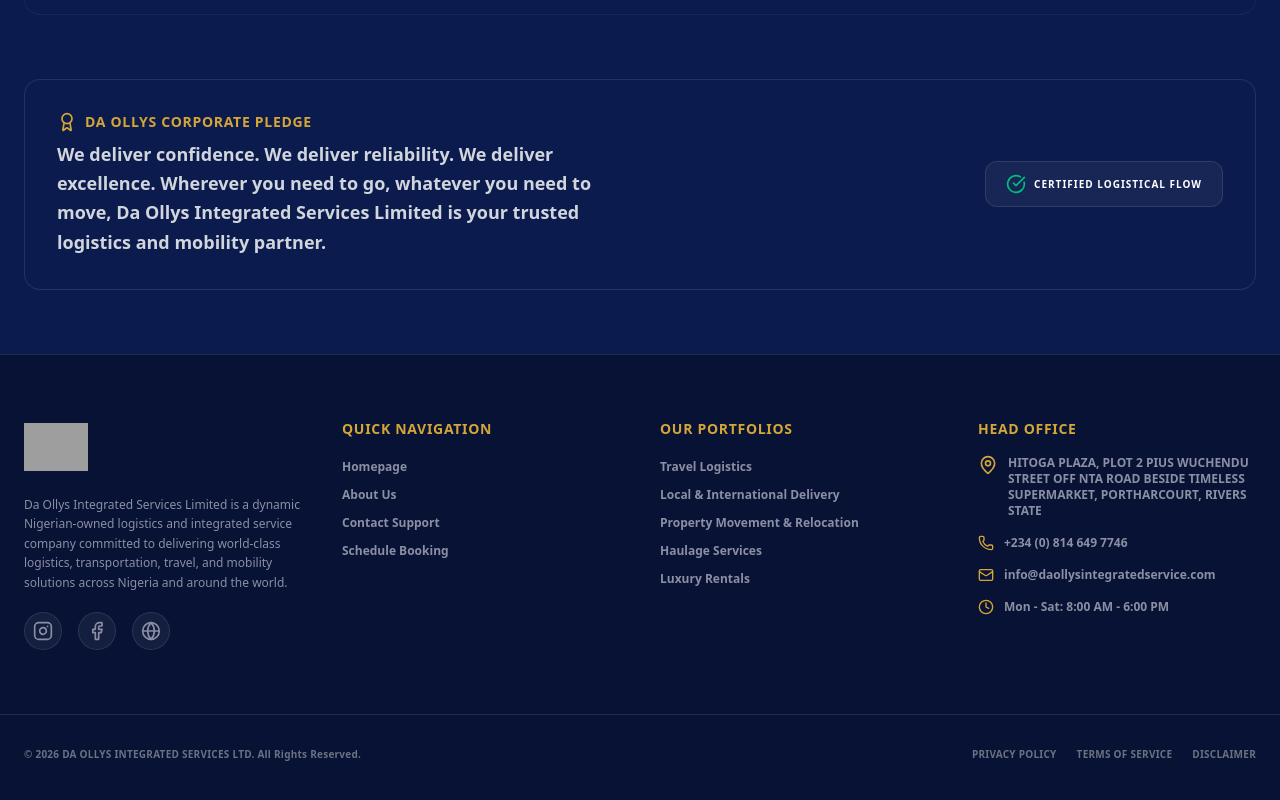
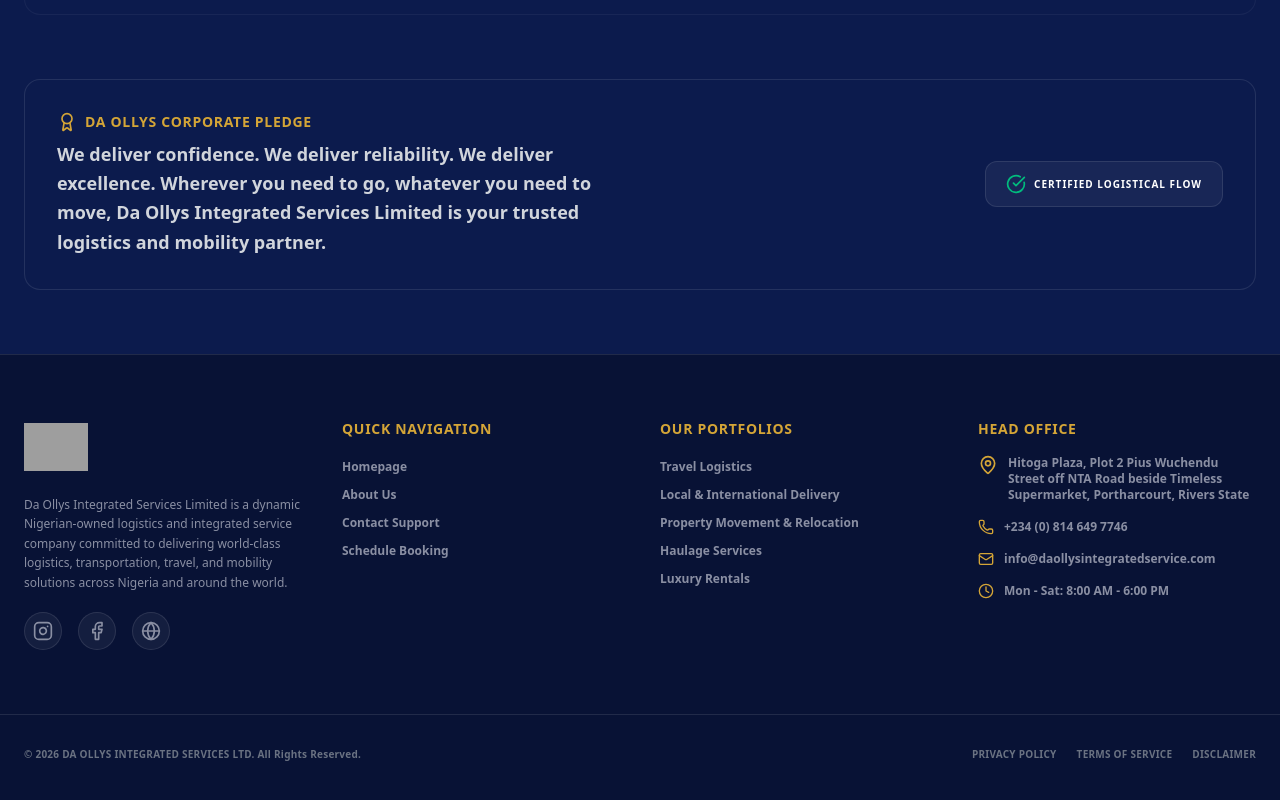
Before and after one commit to Netbizowerri/daollys, a React (Vite) app: page /about in a window 1280 px wide. Shown: the part 3022-3822 px from the top of the page. Built offline with nearby package versions, Linux system fonts and the light colour scheme; grey boxes are pictures that could not be loaded.

Commit message:
Fix address casing and spelling

```diff
--- a/src/components/layout/Footer.tsx
+++ b/src/components/layout/Footer.tsx
@@ -98,7 +98,7 @@
           </h3>
           <div className="flex items-start gap-2.5">
             <MapPin className="w-5 h-5 text-gold-500 shrink-0" />
-            <span>HITOGA PLAZA, PLOT 2 PIUS WUCHENDU STREET OFF NTA ROAD BESIDE TIMELESS SUPERMARKET, PORTHARCOURT, RIVERS STATE</span>
+            <span>Hitoga Plaza, Plot 2 Pius Wuchendu Street off NTA Road beside Timeless Supermarket, Portharcourt, Rivers State</span>
           </div>
           <div className="flex items-center gap-2.5">
             <Phone className="w-4 h-4 text-gold-500 shrink-0" />
--- a/src/pages/Contact.tsx
+++ b/src/pages/Contact.tsx
@@ -103,7 +103,7 @@
                 </div>
                 <div>
                   <h3 className="text-xs font-bold text-white uppercase tracking-wider">Corporate Headquarters</h3>
-                  <p className="text-sm md:text-base text-gray-400 font-bold mt-1 leading-relaxed">HITOGA PLAZA, PLOT 2 PIUS WUCHENDU STREET OFF NTA ROAD BESIDE TIMELESS SUPERMARKET, PORTHARCOURT, RIVERS STATE</p>
+                  <p className="text-sm md:text-base text-gray-400 font-bold mt-1 leading-relaxed">Hitoga Plaza, Plot 2 Pius Wuchendu Street off NTA Road beside Timeless Supermarket, Portharcourt, Rivers State</p>
                 </div>
               </div>
 
```
